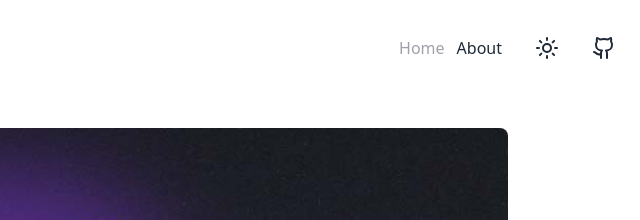
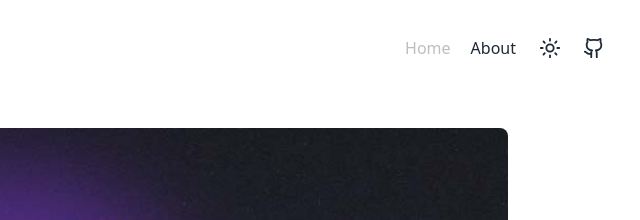
Before and after one commit to H-ymt/my-blog, an Astro site: page /about in a window 1280 px wide. Shown: the top 220 px of the page, 640-1280 px from the left. Built offline with nearby package versions, Linux system fonts and the light colour scheme; Astro itself is replaced by a stand-in of ours.

Commit message:
fix(header): update themetoggle button and githubIcon

```diff
--- a/src/components/Header.astro
+++ b/src/components/Header.astro
@@ -8,15 +8,18 @@ import ThemeToggle from "./ThemeToggle";
 <header>
   <nav class="flex items-center justify-between p-6">
     <h1><a href="/">{SITE_TITLE}</a></h1>
-    <div class="flex items-center gap-4">
-      <div class="flex gap-3">
+    <div class="flex items-center gap-3">
+      <div class="flex gap-5">
         <HeaderLink href="/">Home</HeaderLink>
         <HeaderLink href="/about">About</HeaderLink>
       </div>
-      <ThemeToggle client:only />
-      <a href="https://github.com/H-ymt/my-blog">
-        <Github />
-      </a>
+
+      <div class="flex">
+        <ThemeToggle client:only />
+        <a href="https://github.com/H-ymt/my-blog">
+          <Github />
+        </a>
+      </div>
     </div>
   </nav>
 </header>
--- a/src/components/HeaderLink.astro
+++ b/src/components/HeaderLink.astro
@@ -9,6 +9,10 @@ const { pathname } = Astro.url;
 const isActive = href === pathname;
 ---
 
-<a href={href} class={`${isActive ? "" : "text-muted"}`} {...props}>
+<a
+  href={href}
+  class={`${isActive ? "" : "text-muted/70"} hover:text-primary transition-all`}
+  {...props}
+>
   <slot />
 </a>
--- a/src/components/ThemeToggle.tsx
+++ b/src/components/ThemeToggle.tsx
@@ -28,12 +28,13 @@ export default function ThemeToggle() {
   return (
     <div className="flex gap-2">
       <div className="dropdown dropdown-end">
-        <div role="button" tabIndex={0} className="btn btn-ghost py-1">
-          {theme === "theme-light" ? <Sun /> : <Moon />}
+        <div role="button" tabIndex={0} className="btn btn-ghost w-11 p-2">
+          <span className="sr-only">テーマを切り替える</span>
+          {theme === "theme-light" ? <Sun size={22} /> : <Moon size={22} />}
         </div>
         <ul
           tabIndex={0}
-          className="menu dropdown-content z-[1] flex w-36 rounded-lg border border-muted/20 px-1.5 py-1.5 text-base shadow [&>li]:cursor-pointer"
+          className="menu dropdown-content z-[1] flex w-36 rounded-lg border border-muted/20 bg-base px-1.5 py-1.5 text-base text-primary shadow [&>li]:cursor-pointer"
         >
           <li
             onClick={() => setThemeState("theme-light")}
--- a/src/components/icons/GitHub.tsx
+++ b/src/components/icons/GitHub.tsx
@@ -1,5 +1,9 @@
 import { GithubIcon } from "lucide-react";
 
 export default function Github() {
-  return <GithubIcon />;
+  return (
+    <div className="btn btn-ghost w-11 p-2">
+      <GithubIcon size={22} />
+    </div>
+  );
 }
--- a/src/pages/index.astro
+++ b/src/pages/index.astro
@@ -18,6 +18,7 @@ const posts = (await getCollection("blog")).sort(
   </head>
   <body class="min-h-[100vh] font-mulish text-primary">
     <Header title={SITE_TITLE} />
+
     <main>
       <Layout>
         <h1 class="py-10 text-3xl">My Life and engineering knowledge blog</h1>
--- a/src/styles/global.css
+++ b/src/styles/global.css
@@ -11,11 +11,12 @@
 :root {
   --color-primary: 51 51 51;
   --color-muted: 161 161 170;
+  --color-icon: ;
   --backgroundColor-default: 255 255 255;
 }
 
 :root.dark {
-  --color-primary: 240 246 252;
+  --color-primary: 250 250 250;
   --color-muted: 161 161 170;
   --backgroundColor-default: 21 21 25;
 }
--- a/tailwind.config.mjs
+++ b/tailwind.config.mjs
@@ -11,6 +11,7 @@ module.exports = {
       colors: {
         primary: "rgb(var(--color-primary))",
         muted: "rgb(var(--color-muted))",
+        base: "rgb(var(--backgroundColor-default))",
       },
       gridTemplateColumns: {
         subgrid: "subgrid",
```
